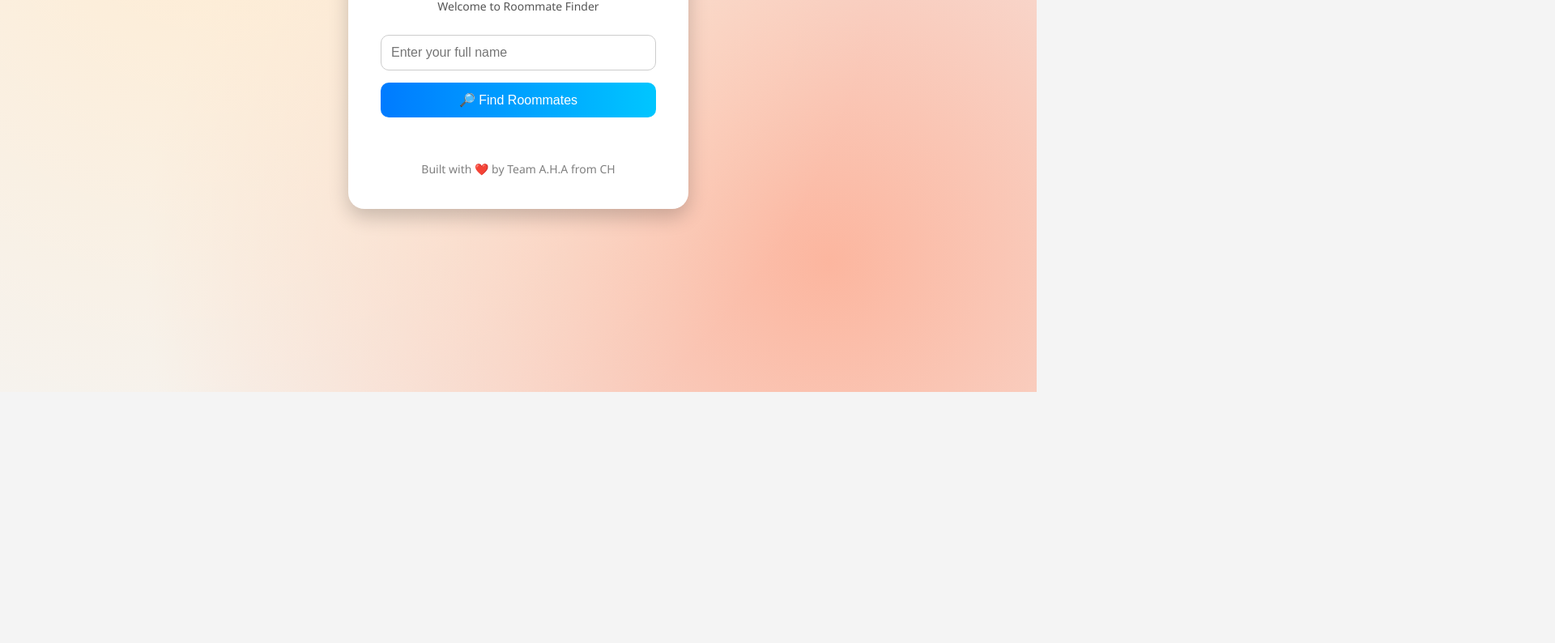
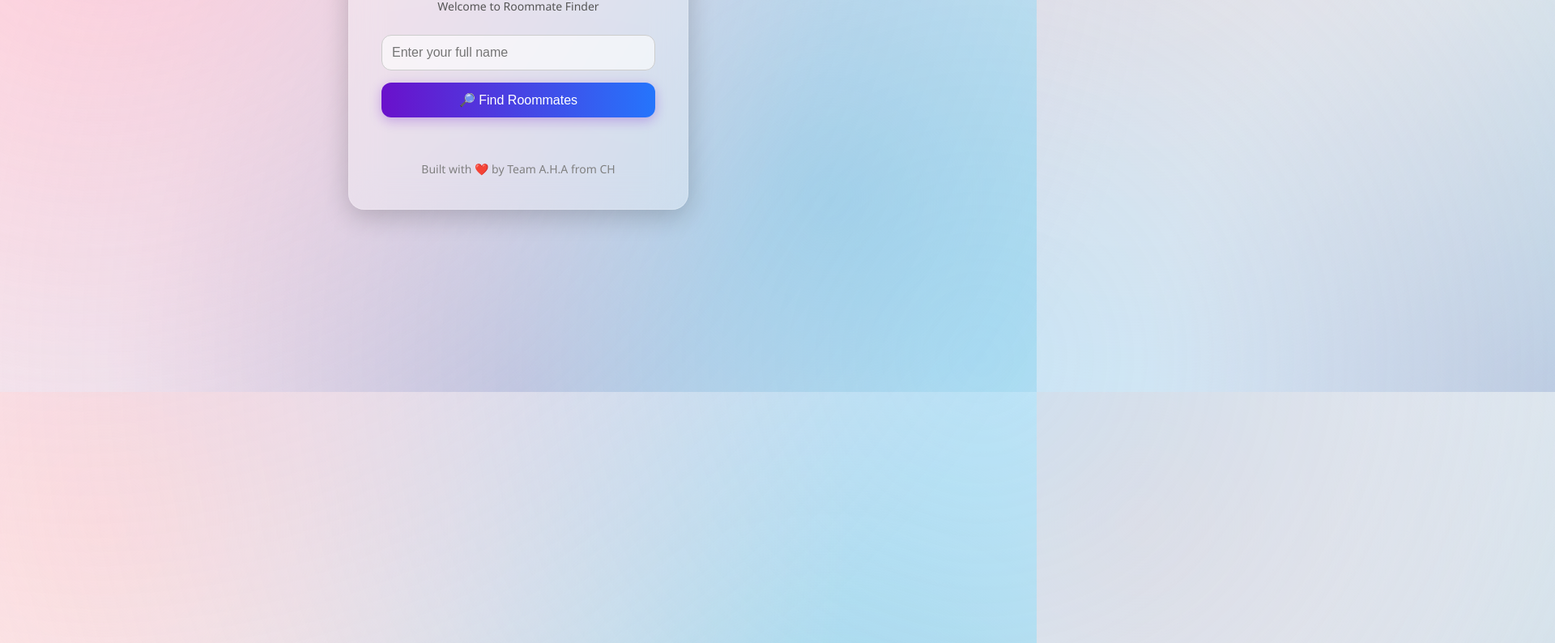
Before and after one commit to AdityaBanasri23/cssprototype, a website: page index.html in a window 1280 px wide. Shown: the part 316-1110 px from the top of the page at 81% size, 1920 px wide, since content can reach past the window. Before the commit the page ends 800 px from the top, so only its background shows below. Drawn offline with Linux system fonts and the light colour scheme.

Commit message:
Update style.css

```diff
--- a/style.css
+++ b/style.css
@@ -1,4 +1,4 @@
-/* General Reset */
+/* Reset & base styles */
 * {
     box-sizing: border-box;
     margin: 0;
@@ -7,103 +7,122 @@
 
 body {
     font-family: 'Segoe UI', Tahoma, Geneva, Verdana, sans-serif;
-    background: #f4f4f4;
     height: 100vh;
-    overflow: hidden;
     display: flex;
     justify-content: center;
     align-items: center;
+    overflow: hidden;
+    background: radial-gradient(circle at 10% 20%, #ffe4e1, transparent 70%),
+                radial-gradient(circle at 80% 70%, #add8e6, transparent 70%),
+                radial-gradient(circle at 50% 100%, #d8bfd8, transparent 50%);
+    background-color: #f0f4f8;
     position: relative;
 }
 
-/* Background blobs animation */
-.background-blobs {
+/* Add blur blob background layer */
+.background-blobs::before {
+    content: '';
     position: absolute;
-    top: 0;
-    left: 0;
-    width: 100%;
-    height: 100%;
-    background: radial-gradient(circle at 20% 20%, #ffecd2 0%, transparent 70%),
-                radial-gradient(circle at 80% 80%, #fcb69f 0%, transparent 70%);
-    z-index: -1;
-    animation: blobAnim 20s infinite alternate ease-in-out;
+    width: 200%;
+    height: 200%;
+    top: -50%;
+    left: -50%;
+    background: radial-gradient(circle at 30% 30%, rgba(255, 153, 204, 0.3), transparent 60%),
+                radial-gradient(circle at 70% 70%, rgba(102, 204, 255, 0.3), transparent 60%);
+    z-index: -2;
+    animation: blobShift 15s ease-in-out infinite alternate;
 }
 
-@keyframes blobAnim {
+@keyframes blobShift {
     0% {
-        background-position: 20% 20%, 80% 80%;
+        transform: translate(0, 0);
     }
     100% {
-        background-position: 25% 25%, 75% 75%;
+        transform: translate(10%, 10%);
     }
 }
 
+/* Glassy container */
 .container {
-    background: #fff;
+    background: rgba(255, 255, 255, 0.3);
+    border: 1px solid rgba(255, 255, 255, 0.2);
+    backdrop-filter: blur(20px);
+    -webkit-backdrop-filter: blur(20px);
+    border-radius: 20px;
+    box-shadow: 0 8px 32px rgba(0, 0, 0, 0.2);
     padding: 40px;
-    border-radius: 20px;
-    box-shadow: 0 10px 25px rgba(0, 0, 0, 0.2);
-    text-align: center;
     width: 90%;
     max-width: 420px;
-    z-index: 2;
-    position: relative;
+    text-align: center;
+    z-index: 1;
+    transition: box-shadow 0.3s ease;
 }
 
+.container:hover {
+    box-shadow: 0 12px 36px rgba(0, 0, 0, 0.3);
+}
+
+/* Header */
 .header {
     font-size: 28px;
+    font-weight: 600;
+    color: #333;
     margin-bottom: 10px;
 }
 
+/* Typing animation area */
 .typing-text {
     font-size: 14px;
     color: #555;
-    height: 20px;
+    min-height: 20px;
     margin-bottom: 25px;
-    min-height: 20px;
 }
 
+/* Inputs */
 input {
     width: 100%;
     padding: 12px;
+    margin-bottom: 15px;
+    border-radius: 12px;
+    border: 1px solid #ccc;
     font-size: 16px;
-    margin-bottom: 15px;
-    border: 1px solid #ccc;
-    border-radius: 10px;
     transition: 0.3s;
+    background-color: rgba(255, 255, 255, 0.6);
 }
 
 input:focus {
-    border-color: #007bff;
+    border-color: #00bfff;
     outline: none;
-    box-shadow: 0 0 5px rgba(0, 123, 255, 0.3);
+    box-shadow: 0 0 6px rgba(0, 191, 255, 0.4);
 }
 
+/* Button */
 button {
     width: 100%;
     padding: 12px;
     font-size: 16px;
+    background: linear-gradient(to right, #6a11cb, #2575fc);
+    color: white;
     border: none;
-    border-radius: 10px;
-    background: linear-gradient(to right, #007bff, #00c6ff);
-    color: white;
+    border-radius: 12px;
     cursor: pointer;
-    transition: 0.3s ease;
+    transition: all 0.3s ease;
+    box-shadow: 0 4px 15px rgba(106, 17, 203, 0.3);
 }
 
 button:hover {
-    background: linear-gradient(to right, #0056b3, #00aaff);
-    transform: scale(1.03);
+    transform: translateY(-2px);
+    box-shadow: 0 8px 25px rgba(106, 17, 203, 0.5);
 }
 
-/* Spinner */
+/* Spinner animation */
 .spinner {
-    border: 4px solid #f3f3f3;
-    border-top: 4px solid #007bff;
+    border: 4px solid rgba(255, 255, 255, 0.3);
+    border-top: 4px solid #6a11cb;
     border-radius: 50%;
     width: 30px;
     height: 30px;
-    margin: 15px auto;
+    margin: 20px auto;
     animation: spin 1s linear infinite;
 }
 
@@ -112,15 +131,17 @@ button:hover {
     100% { transform: rotate(360deg); }
 }
 
+/* Result message */
 .result {
     margin-top: 20px;
     font-size: 18px;
+    color: #333;
     min-height: 24px;
-    color: #333;
+    transition: opacity 0.4s ease;
 }
 
 .fade-in {
-    animation: fadeIn 0.6s ease-in;
+    animation: fadeIn 0.6s ease-in-out;
 }
 
 @keyframes fadeIn {
@@ -128,8 +149,10 @@ button:hover {
     to { opacity: 1; }
 }
 
+/* Footer */
 .footer {
     font-size: 12px;
-    color: gray;
+    color: #444;
     margin-top: 30px;
+    opacity: 0.6;
 }
```
